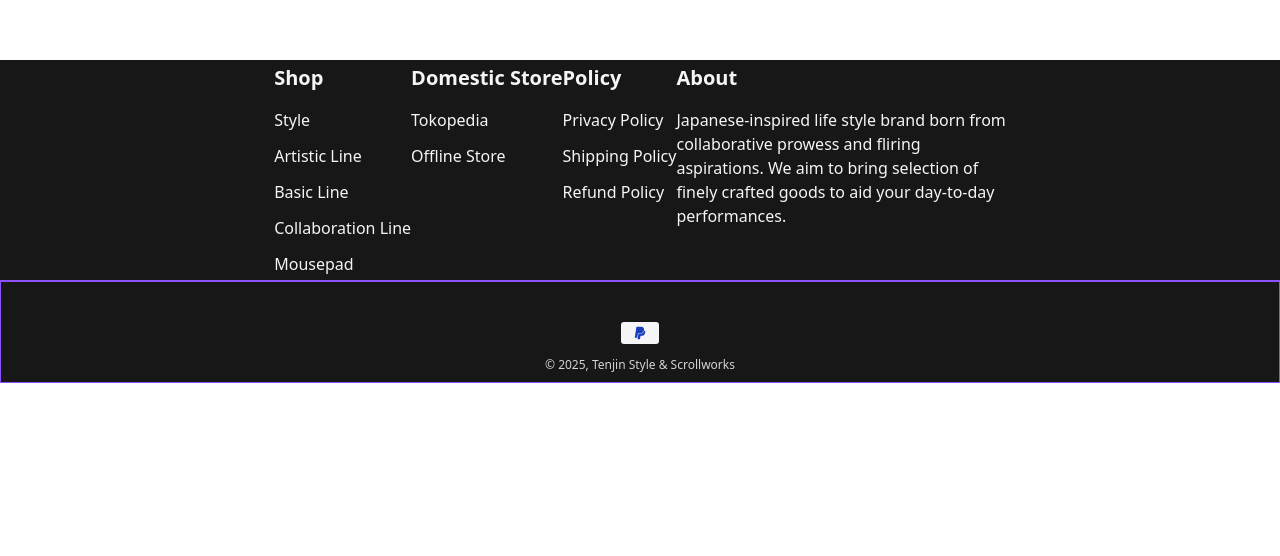
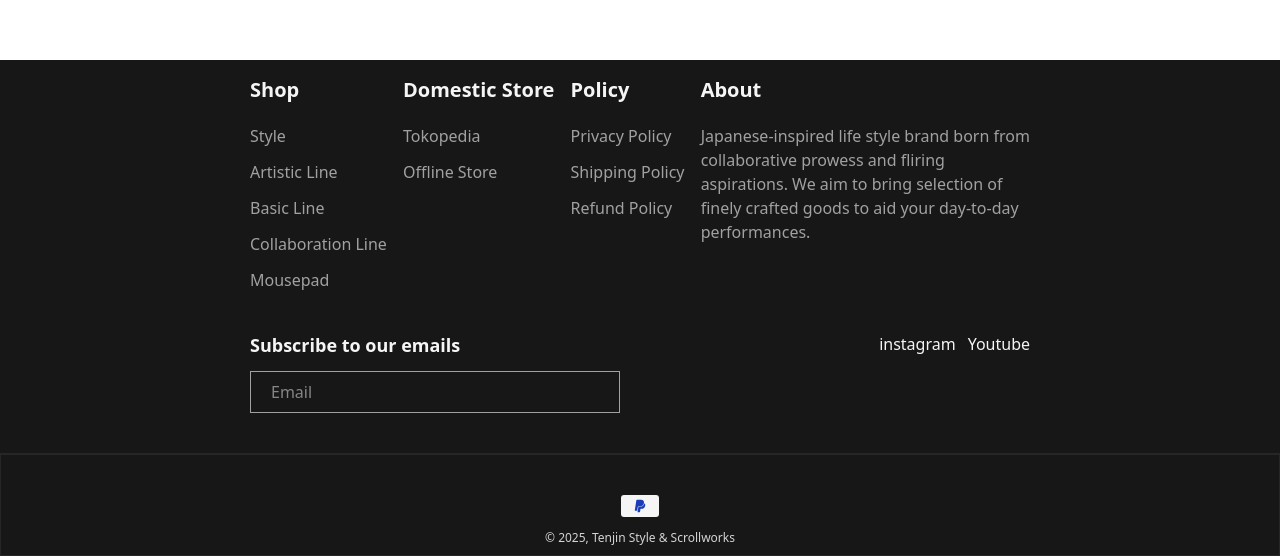
Before and after one commit to Violetch/Recreate-Tenjin, a React (Vite) app: page / in a window 1280 px wide. Shown: the part 890-1446 px from the top of the page. Before the commit the page ends 1273 px from the top, so only its background shows below. Built offline with nearby package versions, Linux system fonts and the light colour scheme.

Commit message:
yeat: Add feature in footer

```diff
--- a/src/constants/footerContent.tsx
+++ b/src/constants/footerContent.tsx
@@ -43,13 +43,4 @@ export const FOOTER_CONTENT = [
       </p>
     ),
   },
-  {
-    icon: <FaInstagramSquare />,
-  },
-  {
-    icon: <FaYoutube />,
-  },
-  {
-    icon: <FaTiktok />,
-  },
 ];
--- a/src/layouts/Footer.tsx
+++ b/src/layouts/Footer.tsx
@@ -6,11 +6,12 @@ const Footer = () => {
 
   return (
     <div>
-      <div className="flex justify-center w-full bg-neutral-900 text-neutral-100 px-[250px] py-1 ">
+      <div className="flex flex-col justify-between w-full bg-neutral-900 text-neutral-100 px-[250px] py-1 pb-10">
+        <div className="flex justify-between">
           {FOOTER_CONTENT.map((item, index) => (
-          <ul className="flex flex-col gap-3" key={index}>
+            <ul className="flex flex-col pb-10 pt-3 gap-3" key={index}>
               <li className="text-xl font-semibold">{item.title}</li>
-            <li className="flex flex-col mt-1 gap-3">
+              <li className="flex flex-col mt-2 gap-3 text-neutral-400">
                 {Array.isArray(item.desc) ? (
                   <>
                     {item.desc.map((item, index) => (
@@ -23,9 +24,25 @@ const Footer = () => {
               </li>
             </ul>
           ))}
-        <div className="flex"></div>
         </div>
-      <div className="flex flex-col items-center min-w-full bg-neutral-900 pb-2 pt-10 gap-3 border border-t-2 border-violet-500">
+        <div className="flex justify-between items-start bg-neutral-900">
+          <div className="flex flex-col gap-3">
+            <h1 className="text-[18px] font-semibold">
+              Subscribe to our emails
+            </h1>
+            <input
+              className="w-[370px] px-5 py-2 border-neutral-400 border-[1px]"
+              type="email"
+              placeholder="Email"
+            />
+          </div>
+          <div className="flex gap-3">
+            <h1>instagram</h1>
+            <h1>Youtube</h1>
+          </div>
+        </div>
+      </div>
+      <div className="flex flex-col items-center min-w-full bg-neutral-900 pb-2 pt-10 gap-3 border border-t-2 border-neutral-800">
         <h1 className="bg-neutral-100 text-blue-800 px-3 py-1 rounded-[3px]">
           <FaPaypal size={"14px"} />
         </h1>
```
Lines whose indentation alone changed are shown as unchanged.
